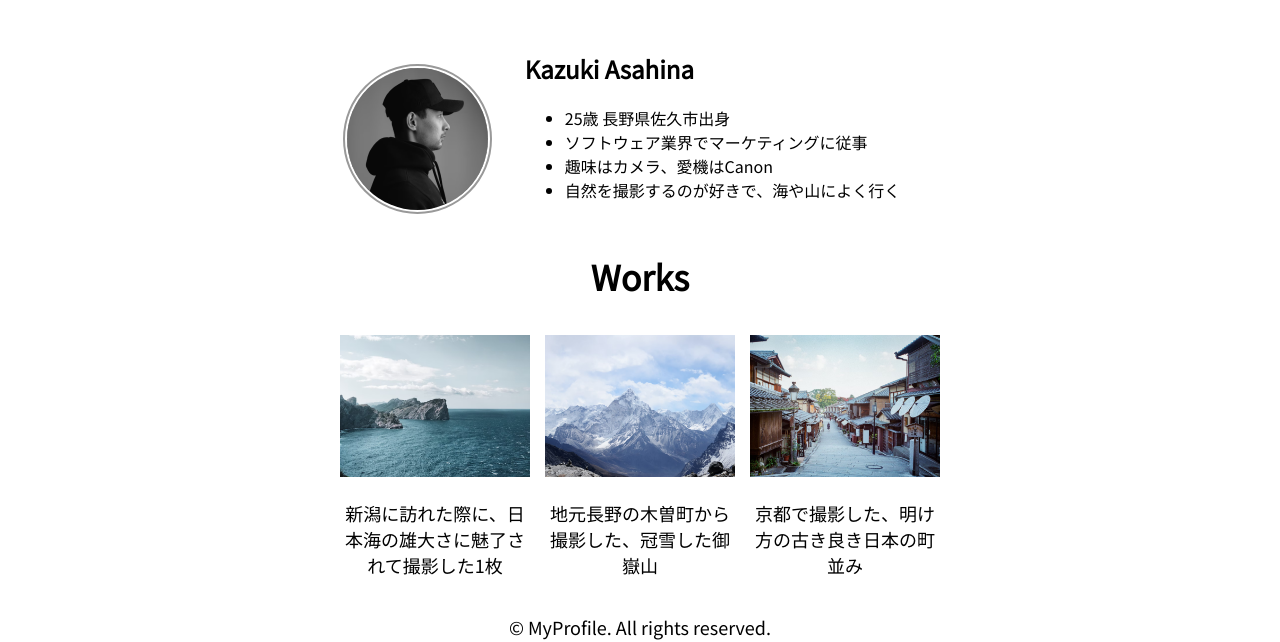
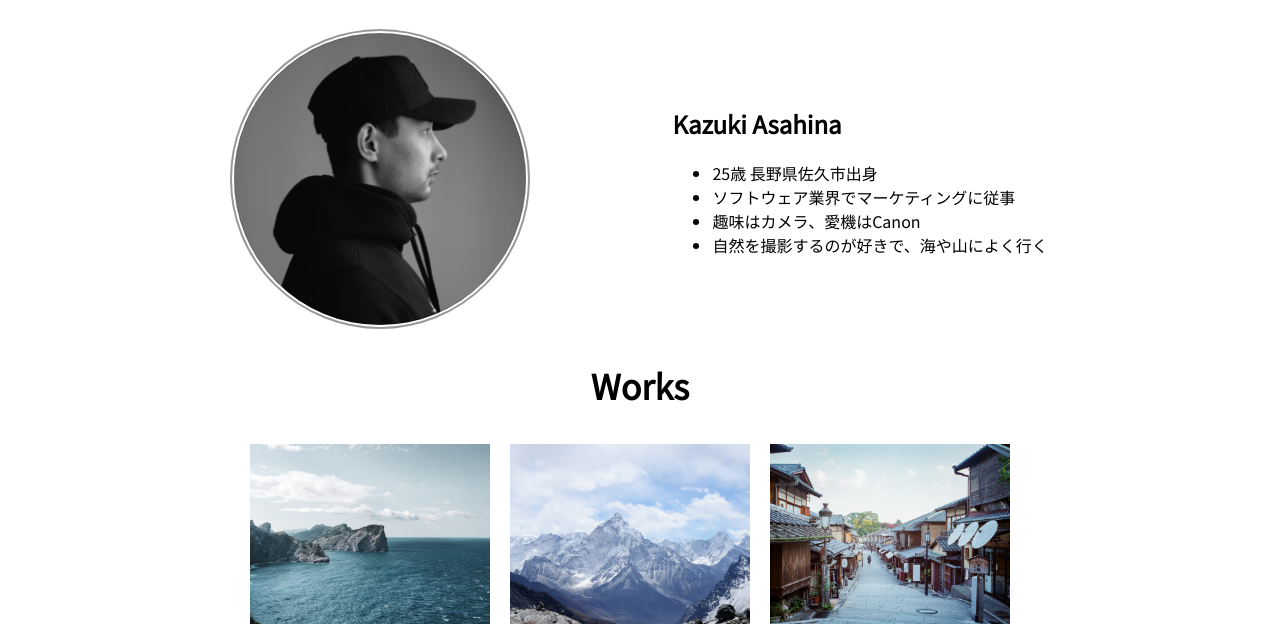
Before and after one commit to tayoshi-tokisada/html-css-advanced-kadai, a plain HTML site: page kadai_copying/ka-profile/index.html in a window 1280 px wide. Shown: the part 678-1320 px from the top of the page. Drawn offline with nearby package versions, Linux system fonts and the light colour scheme.

Commit message:
change copying SP対応他調整

```diff
--- a/kadai_copying/ka-profile/index.html
+++ b/kadai_copying/ka-profile/index.html
@@ -23,8 +23,8 @@
       <!-- ナビゲーション -->
       <a id="title" href="index.html">MyProfile</a>
       <nav>
-        <a href="index.html#sec-about">About</a>
-        <a href="index.html#sec-works">Works</a>
+        <a id="aboutLink">About</a>
+        <a id="worksLink">Works</a>
       </nav>
     </header>
 
--- a/kadai_copying/ka-profile/script.js
+++ b/kadai_copying/ka-profile/script.js
@@ -22,6 +22,7 @@ $(function(){
 
   // トップボタンクリック
   $("#topBtn").on("click", function(){
+    // トップにスクロール
     scrollTo({
       top: $("header").position().top,
       left: $("header").position().left,
@@ -29,14 +30,42 @@ $(function(){
     });
   });
 
+  // aboutリンククリック
+  $("#aboutLink").on("click", function(){
+    // aboutセクションにスクロール
+    scrollTo({
+      top: $("#sec-about").position().top,
+      left: $("#sec-about").position().left,
+      behavior: "smooth",
+    });
+  });
+
+  // worksリンククリック
+  $("#worksLink").on("click", function(){
+    // aboutセクションにスクロール
+    scrollTo({
+      top: $("#sec-works").position().top,
+      left: $("#sec-works").position().left,
+      behavior: "smooth",
+    });
+  });
+
+  // スクロール判定
   $(window).scroll(function(){
     if($(this).scrollTop() >= 100){
+      // backToTopを表示
       $("#backToTop").css("visibility", "visible");
       $("#backToTop").css("opacity", 1);
     }
     else{
+      // backToTopを非表示
       $("#backToTop").css("opacity", 0);
       $("#backToTop").css("visibility", "hidden");
     }
   });
+
+  $("#backToTop").on({
+    "mouseenter": ()=> {$("#backToTop").css("opacity", 0.5)},
+    "mouseout": ()=> {$("#backToTop").css("opacity", 1)},
+  });
 });
--- a/kadai_copying/ka-profile/style-pc.css
+++ b/kadai_copying/ka-profile/style-pc.css
@@ -12,65 +12,74 @@ body{
 
 /* ヘッダー */
 header{
+  width: 100%;
+  max-width: 960px;
   display: flex;
   justify-content: space-between;
 }
 nav{
-  margin-left: 100px;
+  margin-left: auto;
 }
 
 /* メインヴィジュアル */
 .carousel{
   width: 100vw;
-  max-width: 1280px;
   height: auto;
 }
 .carouselImg{
   width: 100vw;
-  max-width: 1280px;
   height: auto;
 }
 
 /* aboutセクション */
 #sec-about{
-  max-width: 600px;
+  max-width: 960px;
   width: 100%;
   margin: 0 auto;
 }
 #div-about{
   display: flex;
-  justify-content: center;
+  justify-content: space-between;
+  align-items: center;
+  width: 100%;
+  max-width: 960px;
 }
 #div-about > img{
-  width: 141px;
-  height: 142px;
+  width: 292px;
+  height: 292px;
   border-radius: 50%;
   overflow: hidden;
-  position: relative;
-  top: 35px;
-  right: 35px;
   border: solid 2px white;
   outline: solid 2px rgb(153, 153, 153);
+  margin: auto;
+}
+#div-about > div{
+  margin: auto;
 }
 
 /* worksセクション */
 #sec-works{
-  max-width: 600px;
+  max-width: 960px;
   width: 100%;
   margin: 0 auto;
 }
 #div-works{
   display: flex;
-  justify-content: space-between;
-}
-#div-works div{
-  max-width: 190px;
+  justify-content: center;
 }
 #div-works img{
-  width: 190px;
+  width: 100%;
+  max-width: 240px;
+  margin-right: 20px;
+  height: auto;
   cursor: pointer;
-  transition: opacity 300ms linear;
+  transition: all 300ms linear;
 }
 #div-works img:hover{
   opacity: 0.5;
 }
+#div-works p{
+  width: 100%;
+  max-width: 240px;
+  height: auto;
+}
--- a/kadai_copying/ka-profile/style-sp.css
+++ b/kadai_copying/ka-profile/style-sp.css
@@ -12,17 +12,21 @@ body{
 
 /* ヘッダー */
 header{
+  width: 100%;
   display: flex;
   justify-content: space-between;
 }
 nav{
-  margin-left: 50px;
+  margin-left: auto;
 }
 
 /* メインヴィジュアル */
-#sec-mainvisual > img{
+.carousel{
   width: 100vw;
-  max-width: 1280px;
+  height: auto;
+}
+.carouselImg{
+  width: 100vw;
   height: auto;
 }
 
@@ -34,16 +38,23 @@ nav{
 }
 #div-about{
   display: flex;
-  justify-content: center;
+  justify-content: space-between;
+  align-items: center;
+  flex-direction: column;
+  width: 100%;
+  max-width: 600px;
 }
 #div-about > img{
-  width: 141px;
-  height: 142px;
+  width: 292px;
+  height: 292px;
   border-radius: 50%;
   overflow: hidden;
-  position: relative;
-  top: 35px;
-  right: 35px;
+  border: solid 2px white;
+  outline: solid 2px rgb(153, 153, 153);
+  margin: auto;
+}
+#div-about > div{
+  margin: auto;
 }
 
 /* worksセクション */
@@ -56,5 +67,11 @@ nav{
   text-align: center;
 }
 #div-works img{
-  width: 90%;
+  max-width: 358px;
+  height: auto;
+  cursor: pointer;
+  transition: all 300ms linear;
 }
+#div-works img:hover{
+  opacity: 0.5;
+}
--- a/kadai_copying/ka-profile/style.css
+++ b/kadai_copying/ka-profile/style.css
@@ -35,6 +35,8 @@ p{
 a{
   text-decoration: none;
   margin-left: 20px;
+  transition: all 300ms linear;
+  cursor: pointer;
 }
 a:link{
   color: #000000;
@@ -47,7 +49,7 @@ a:active{
 }
 a:hover{
   color: #000000;
-  text-decoration: underline;
+  opacity: 0.5;
 }
 header{
   font-size: 34px;
@@ -74,6 +76,7 @@ header{
   right: 0;
   margin: auto;
   width: 80%;
+  max-width: 768px;
   height: auto;
 }
 #modalClose{
@@ -93,6 +96,10 @@ header{
 }
 
 #backToTop{
+  opacity: 0;
+  transition: all 300ms linear;
+  visibility: hidden;
+  cursor: pointer;
   position: fixed;
   right: 20px;
   bottom: 20px;
@@ -102,12 +109,6 @@ header{
   background: #000;
   border: solid 1px #000;
   border-radius: 50%;
-  opacity: 0;
-  transition: all 300ms linear;
-  visibility: hidden;
-}
-#backToTop:hover{
-  opacity: 0.5;
 }
 #topBtn{
   position: absolute;
```
